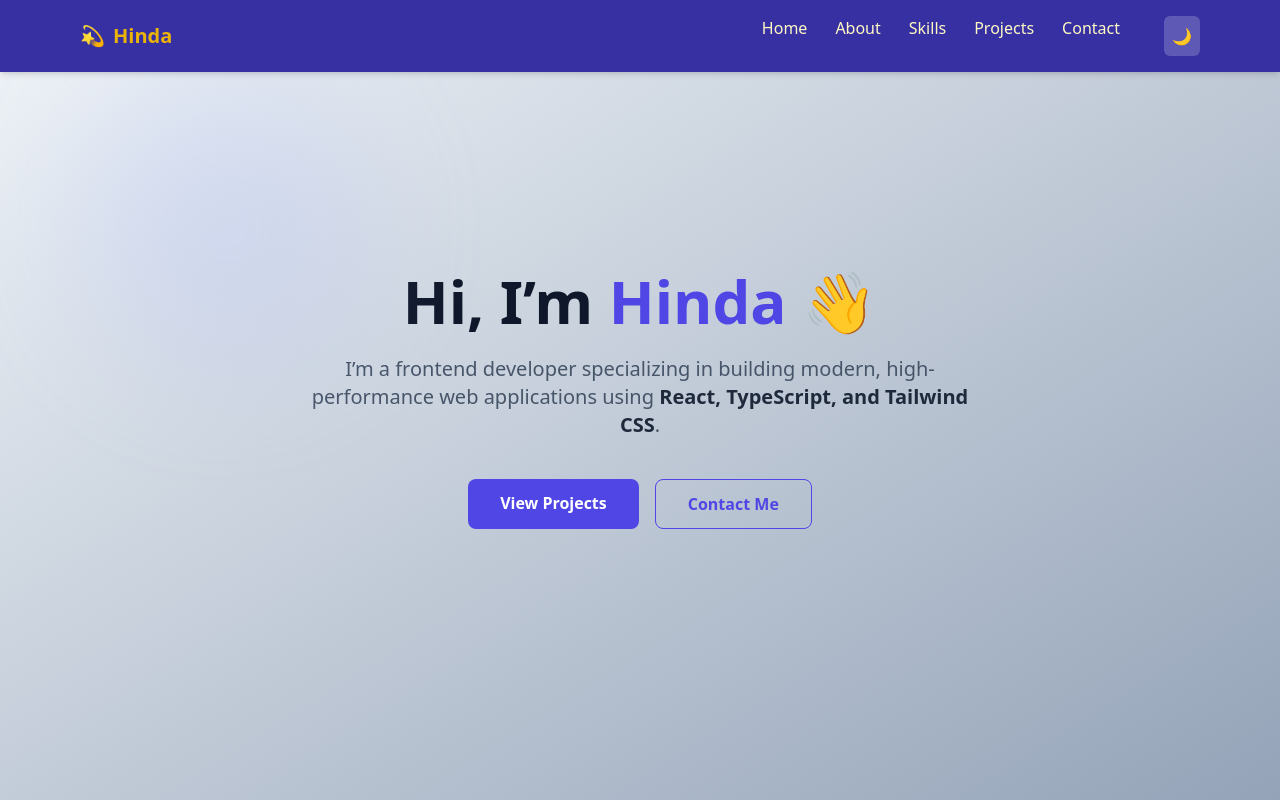
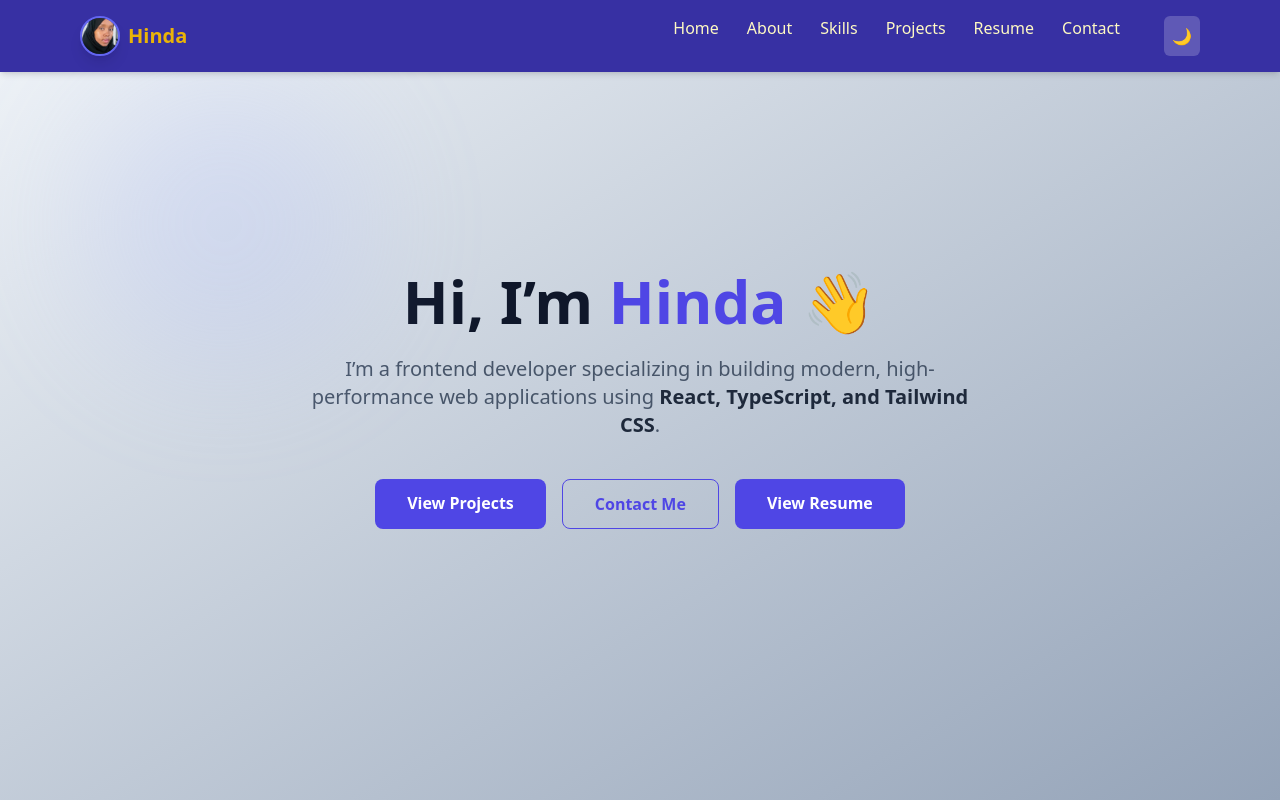
Before and after one commit to Hinda213/hindas-portfolio, a React (Vite) app: page / in a window 1280 px wide. Shown: the top 800 px of the page. Built offline with nearby package versions, Linux system fonts and the light colour scheme.

Commit message:
attached the resume

```diff
--- a/src/components/Hero.tsx
+++ b/src/components/Hero.tsx
@@ -3,8 +3,9 @@ import { motion } from "framer-motion";
 const Hero = () => {
   return (
     <section
-    id="hero"
-    className="relative min-h-screen flex items-center bg-gradient-to-br from-slate-100 to-slate-400 dark:from-slate-500 dark:to-slate-700">
+      id="hero"
+      className="relative min-h-screen flex items-center bg-gradient-to-br from-slate-100 to-slate-400 dark:from-slate-500 dark:to-slate-700"
+    >
       <div className="absolute top-20 left-20 w-72 h-72 bg-indigo-300 rounded-full blur-3xl opacity-20"></div>
       <div className="max-w-6xl mx-auto px-6 text-center">
         {/* Name */}
@@ -41,16 +42,22 @@ const Hero = () => {
         >
           <a
             href="#projects"
-            className="px-8 py-3 rounded-lg bg-indigo-600 dark:bg-white text-white dark:text-indigo-600 dark:font-bold font-semibold hover:bg-indigo-700 transition"
+            className="px-8 py-3 rounded-lg bg-indigo-600 dark:bg-white text-white dark:text-indigo-600 dark:font-bold font-semibold hover:bg-indigo-700 dark:hover:bg-indigo-700 dark:hover:text-white transition"
           >
             View Projects
           </a>
 
           <a
             href="#contact"
-            className="px-8 py-3 rounded-lg border border-indigo-600 dark:border-indigo-200 text-indigo-600 dark:text-indigo-200 font-semibold hover:bg-indigo-50 transition"
+            className="px-8 py-3 rounded-lg border border-indigo-600 dark:border-indigo-200 text-indigo-600 dark:text-indigo-200 font-semibold hover:bg-indigo-50 dark:hover:text-indigo-800 transition"
           >
             Contact Me
+          </a>
+          <a
+            href="/Hinda_Resume.pdf"
+            className="px-8 py-3 rounded-lg bg-indigo-600 dark:bg-white text-white dark:text-indigo-600 dark:font-bold font-semibold hover:bg-indigo-700 dark:hover:bg-indigo-700 dark:hover:text-white transition"
+          >
+            View Resume
           </a>
         </motion.div>
       </div>
--- a/src/components/Navbar.tsx
+++ b/src/components/Navbar.tsx
@@ -1,4 +1,5 @@
 import { useState } from "react";
+import me from "../assets/me.jpeg";
 
 const Navbar = () => {
   const [open, setOpen] = useState(false);
@@ -22,8 +23,12 @@ const Navbar = () => {
     <nav className="fixed w-full bg-indigo-800 dark:bg-indigo-950 shadow-md z-50 text-yellow-100 dark:text-white transition-colors">
       <div className="max-w-6xl mx-auto flex justify-between items-center p-4">
         <h1 className="flex items-center gap-2 text-xl font-bold">
-          <span role="img" aria-label="star">
-            💫
+          <span role="img" aria-label="Hinda's image">
+            <img
+              src={me}
+              alt="Hinda"
+              className="w-10 h-10 rounded-full object-cover border-2 border-indigo-500 shadow-lg"
+            />
           </span>
           <span className="text-yellow-500 dark:text-purple-200">Hinda</span>
         </h1>
@@ -46,6 +51,16 @@ const Navbar = () => {
           <li>
             <a href="#projects" className="hover:text-indigo-600 transition">
               Projects
+            </a>
+          </li>
+          <li>
+            <a
+              href="/Hinda_Resume.pdf"
+              className="hover:text-indigo-600 transition"
+              target="_blank"
+              rel="noopener noreferrer"
+            >
+              Resume
             </a>
           </li>
           <li>
@@ -86,6 +101,7 @@ const Navbar = () => {
               Projects
             </a>
           </li>
+
           <li>
             <a href="#contact" onClick={() => setOpen(false)}>
               Contact
```
Also changed, not shown: src/assets/me.jpeg (added), 1 other file (tests, documents, lock files or other folders).
